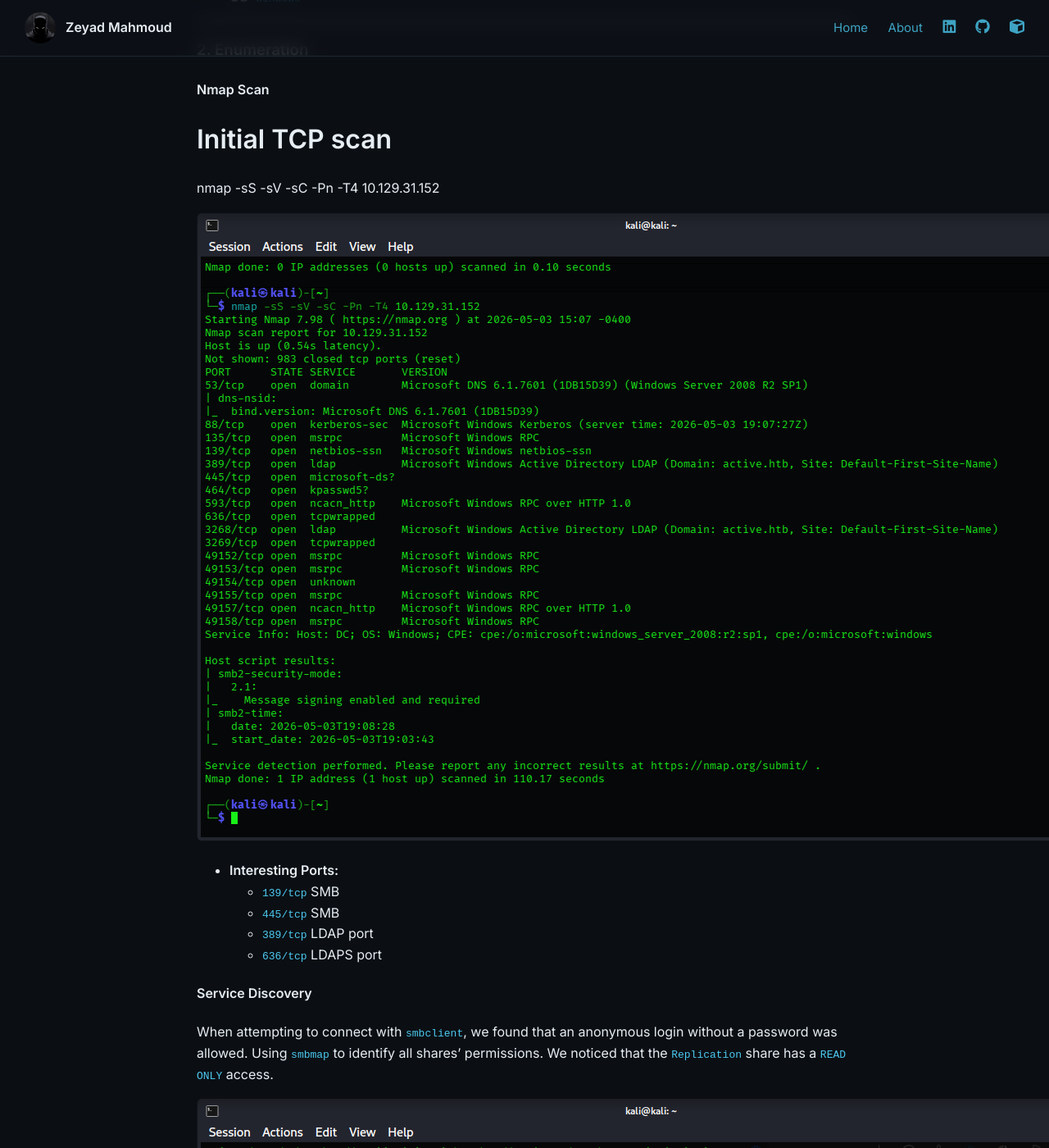
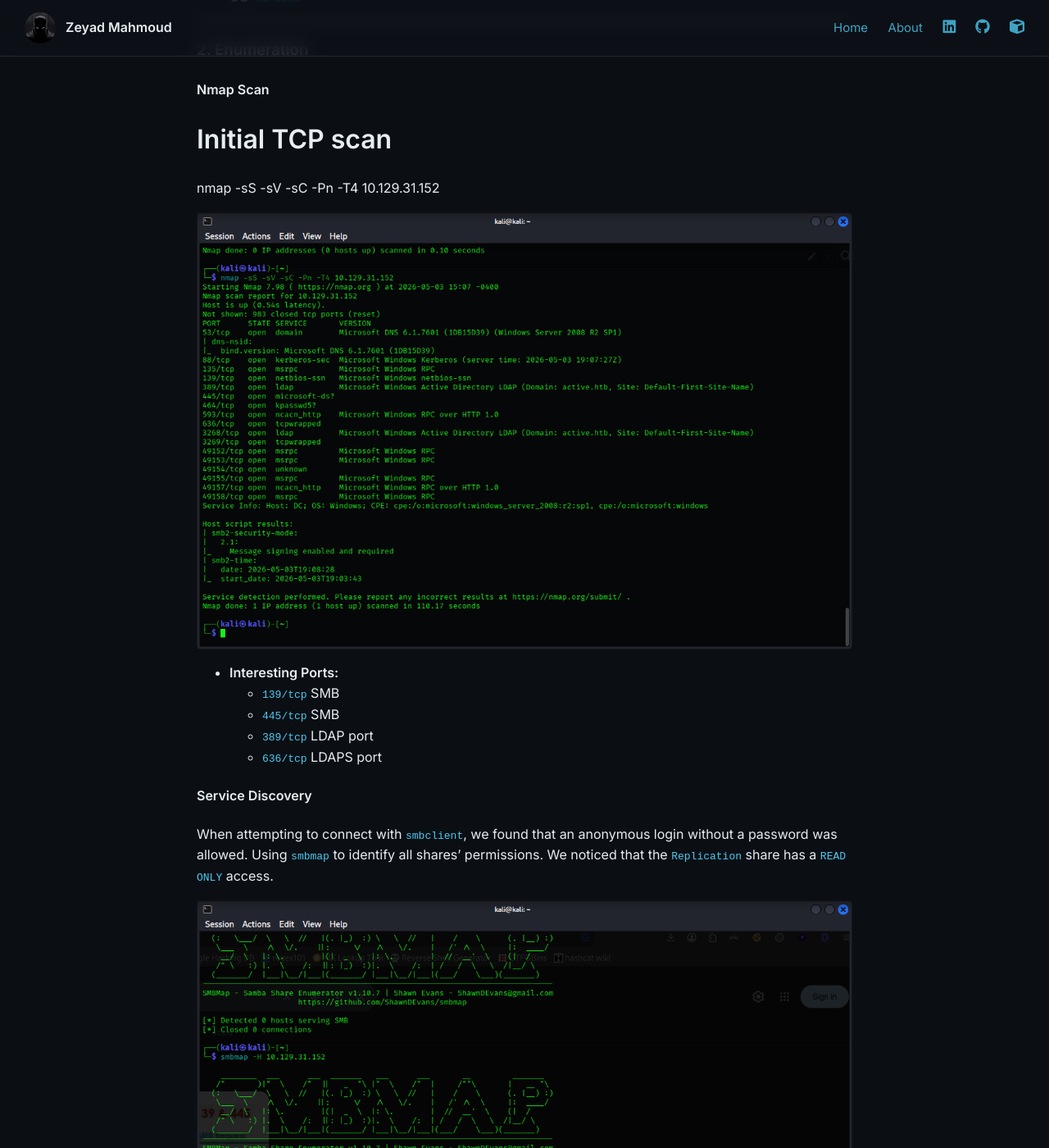
Before and after one commit to zeyad-mahmoud7/zeyad-mahmoud7.github.io, a Jekyll site: the page built from _posts/2026-05-04-active-htb.md, in a window 1280 px wide and 1400 px high, scrolled down 485 px. Shown: the whole window at 82% size. Built offline with Jekyll 4.4.1, drawn with Linux system fonts in a browser that asks for light colours.

Commit message:
Update style.css

```diff
--- a/assets/css/style.css
+++ b/assets/css/style.css
@@ -158,6 +158,20 @@ a {
   color: #8b949e;
 }
 
+/* ===== Fix post image sizing ===== */
+.post-content img {
+  max-width: 100%;
+  height: auto;
+  display: block;
+  margin: 15px auto;
+}
+
+/* Optional: keep images aligned with text width */
+.post-container .post-content {
+  max-width: 800px;
+  margin: auto;
+}
+
 /* ===== Footer ===== */
 .footer {
   text-align: center;
```
